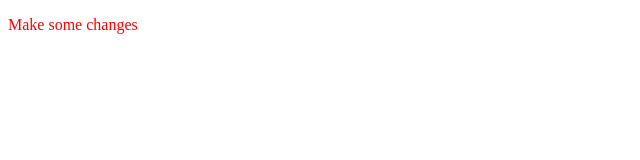
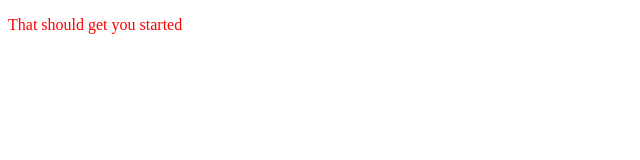
Before and after one commit to Leah-Bailin/Leah-Bailin.github.io, a plain HTML site: page index.html in a window 1280 px wide. Shown: the full height of the page, 0-640 px from the left. Drawn offline with Linux system fonts and the light colour scheme.

Commit message:
Final TExt

```diff
--- a/index.html
+++ b/index.html
@@ -6,6 +6,6 @@
   </head>
 
   <body>
-    <p>Make some changes</p>
+    <p>That should get you started</p>
   </body>
  </html>
```
